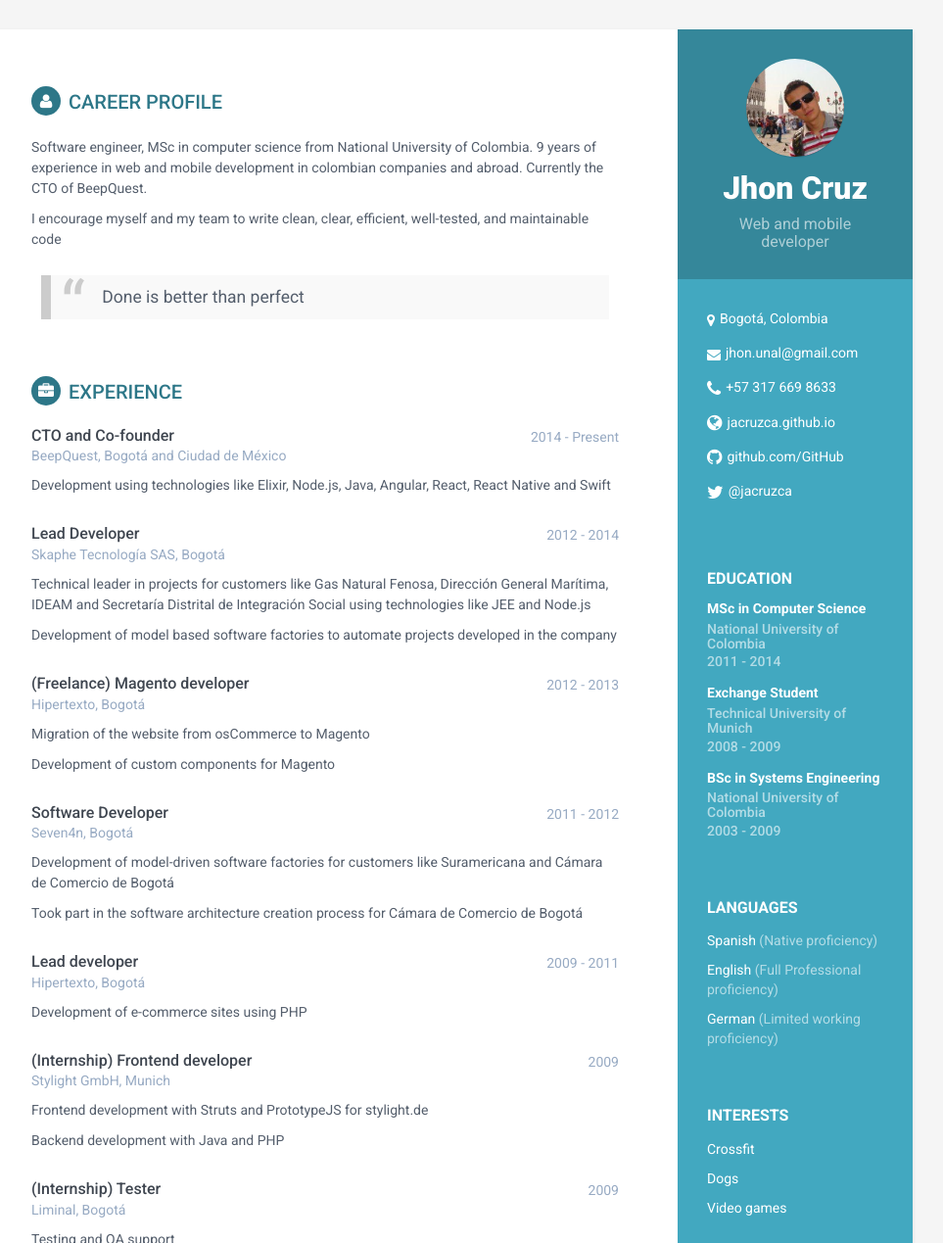
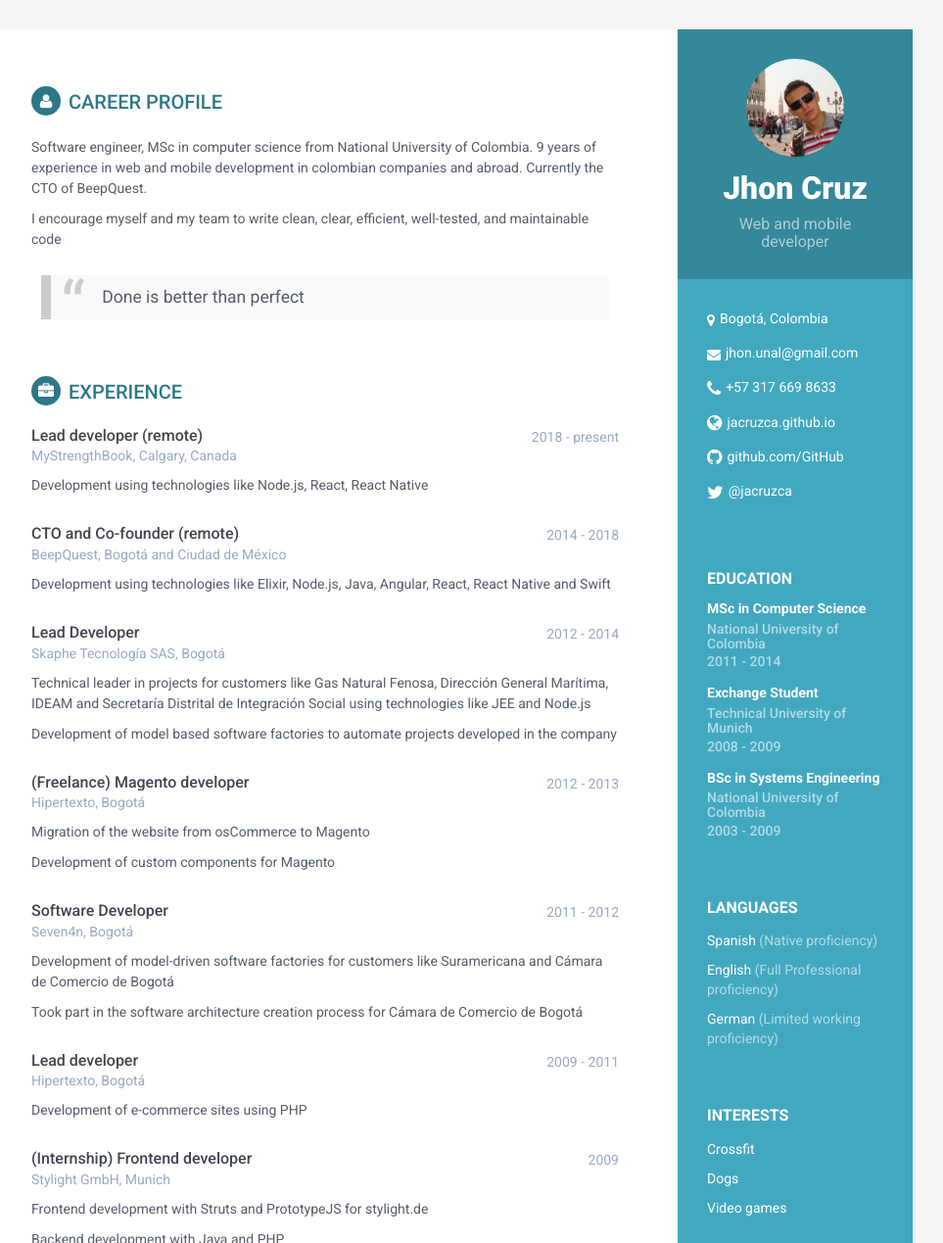
Before and after one commit to jacruzca/jacruzca.github.io, a Jekyll site: the page built from index.html, in a window 1280 px wide and 1400 px high, cut to the strip 0-1269 px from the top of the window. Shown: the whole strip at 98% size, without its empty margins (188-1151 px from the left). Built offline with Jekyll 4.4.1, drawn with Linux system fonts in a browser that asks for light colours; some of the changed text lies outside the part shown.

Commit message:
Update MSB experience and skills

```diff
--- a/_includes/experience.html
+++ b/_includes/experience.html
@@ -1,100 +1,146 @@
 <section class="section experiences-section">
-                <h2 class="section-title"><i class="fa fa-briefcase"></i>Experience</h2>
+    <h2 class="section-title">
+        <i class="fa fa-briefcase"></i>Experience</h2>
 
     <div class="item">
         <div class="meta">
             <div class="upper-row">
-                            <h3 class="job-title">CTO and Co-founder</h3>
-                            <div class="time">2014 - Present</div>
-                        </div><!--//upper-row-->
+                <h3 class="job-title">Lead developer (remote)</h3>
+                <div class="time">2018 - present</div>
+            </div>
+            <!--//upper-row-->
+            <div class="company">MyStrengthBook, Calgary, Canada</div>
+        </div>
+        <!--//meta-->
+        <div class="details">
+            <p>Development using technologies like Node.js, React, React Native</p>
+        </div>
+        <!--//details-->
+    </div>
+    <!--//item-->
+    <div class="item">
+        <div class="meta">
+            <div class="upper-row">
+                <h3 class="job-title">CTO and Co-founder (remote)</h3>
+                <div class="time">2014 - 2018</div>
+            </div>
+            <!--//upper-row-->
             <div class="company">BeepQuest, Bogotá and Ciudad de México</div>
-                    </div><!--//meta-->
+        </div>
+        <!--//meta-->
         <div class="details">
             <p>Development using technologies like Elixir, Node.js, Java, Angular, React, React Native and Swift</p>
-                    </div><!--//details-->
-                </div><!--//item-->
+        </div>
+        <!--//details-->
+    </div>
+    <!--//item-->
 
     <div class="item">
         <div class="meta">
             <div class="upper-row">
                 <h3 class="job-title">Lead Developer</h3>
                 <div class="time">2012 - 2014</div>
-                        </div><!--//upper-row-->
+            </div>
+            <!--//upper-row-->
             <div class="company">Skaphe Tecnología SAS, Bogotá</div>
-                    </div><!--//meta-->
+        </div>
+        <!--//meta-->
         <div class="details">
-                        <p>Technical leader in projects for customers like Gas Natural Fenosa, Dirección General Marítima,
-                          IDEAM and Secretaría Distrital de Integración Social using technologies like JEE and Node.js</p>
+            <p>Technical leader in projects for customers like Gas Natural Fenosa, Dirección General Marítima, IDEAM and Secretaría
+                Distrital de Integración Social using technologies like JEE and Node.js</p>
             <p>Development of model based software factories to automate projects developed in the company</p>
-                    </div><!--//details-->
-                </div><!--//item-->
+        </div>
+        <!--//details-->
+    </div>
+    <!--//item-->
 
     <div class="item">
         <div class="meta">
             <div class="upper-row">
                 <h3 class="job-title">(Freelance) Magento developer</h3>
                 <div class="time">2012 - 2013</div>
-                        </div><!--//upper-row-->
+            </div>
+            <!--//upper-row-->
             <div class="company">Hipertexto, Bogotá</div>
-                    </div><!--//meta-->
+        </div>
+        <!--//meta-->
         <div class="details">
             <p>Migration of the website from osCommerce to Magento</p>
             <p>Development of custom components for Magento</p>
-                    </div><!--//details-->
-                </div><!--//item-->
+        </div>
+        <!--//details-->
+    </div>
+    <!--//item-->
 
     <div class="item">
         <div class="meta">
             <div class="upper-row">
                 <h3 class="job-title">Software Developer</h3>
                 <div class="time">2011 - 2012</div>
-                        </div><!--//upper-row-->
+            </div>
+            <!--//upper-row-->
             <div class="company">Seven4n, Bogotá</div>
-                    </div><!--//meta-->
+        </div>
+        <!--//meta-->
         <div class="details">
             <p>Development of model-driven software factories for customers like Suramericana and Cámara de Comercio de Bogotá</p>
             <p>Took part in the software architecture creation process for Cámara de Comercio de Bogotá</p>
-                    </div><!--//details-->
-                </div><!--//item-->
+        </div>
+        <!--//details-->
+    </div>
+    <!--//item-->
 
     <div class="item">
         <div class="meta">
             <div class="upper-row">
                 <h3 class="job-title">Lead developer</h3>
                 <div class="time">2009 - 2011</div>
-                        </div><!--//upper-row-->
+            </div>
+            <!--//upper-row-->
             <div class="company">Hipertexto, Bogotá</div>
-                    </div><!--//meta-->
+        </div>
+        <!--//meta-->
         <div class="details">
             <p>Development of e-commerce sites using PHP</p>
-                    </div><!--//details-->
-                </div><!--//item-->
+        </div>
+        <!--//details-->
+    </div>
+    <!--//item-->
 
     <div class="item">
         <div class="meta">
             <div class="upper-row">
                 <h3 class="job-title">(Internship) Frontend developer</h3>
                 <div class="time">2009</div>
-                        </div><!--//upper-row-->
+            </div>
+            <!--//upper-row-->
             <div class="company">Stylight GmbH, Munich</div>
-                    </div><!--//meta-->
+        </div>
+        <!--//meta-->
         <div class="details">
             <p>Frontend development with Struts and PrototypeJS for stylight.de</p>
             <p>Backend development with Java and PHP</p>
-                    </div><!--//details-->
-                </div><!--//item-->
+        </div>
+        <!--//details-->
+    </div>
+    <!--//item-->
 
     <div class="item">
         <div class="meta">
             <div class="upper-row">
                 <h3 class="job-title">(Internship) Tester</h3>
                 <div class="time">2009</div>
-                        </div><!--//upper-row-->
+            </div>
+            <!--//upper-row-->
             <div class="company">Liminal, Bogotá</div>
-                    </div><!--//meta-->
+        </div>
+        <!--//meta-->
         <div class="details">
             <p>Testing and QA support</p>
-                    </div><!--//details-->
-                </div><!--//item-->
+        </div>
+        <!--//details-->
+    </div>
+    <!--//item-->
 
-            </section><!--//section-->
+</section>
+<!--//section-->
--- a/_includes/skills.html
+++ b/_includes/skills.html
@@ -1,125 +1,157 @@
 <section class="skills-section section">
-                <h2 class="section-title"><i class="fa fa-rocket"></i>Skills &amp; Proficiency</h2>
+    <h2 class="section-title">
+        <i class="fa fa-rocket"></i>Skills &amp; Proficiency</h2>
     <div class="skillset">
+
+        <div class="item">
+            <h3 class="level-title">React.js</h3>
+            <div class="level-bar">
+                <div class="level-bar-inner" data-level="85%">
+                </div>
+            </div>
+            <!--//level-bar-->
+        </div>
+        <!--//item-->
+
+        <div class="item">
+            <h3 class="level-title">React Native</h3>
+            <div class="level-bar">
+                <div class="level-bar-inner" data-level="85%">
+                </div>
+            </div>
+            <!--//level-bar-->
+        </div>
+        <!--//item-->
+
+        <div class="item">
+            <h3 class="level-title">Redux</h3>
+            <div class="level-bar">
+                <div class="level-bar-inner" data-level="80%">
+                </div>
+            </div>
+            <!--//level-bar-->
+        </div>
+        <!--//item-->
+
+        <div class="item">
+            <h3 class="level-title">Javascript/Node.js</h3>
+            <div class="level-bar">
+                <div class="level-bar-inner" data-level="95%">
+                </div>
+            </div>
+            <!--//level-bar-->
+        </div>
+        <!--//item-->
         <div class="item">
             <h3 class="level-title">Java EE</h3>
             <div class="level-bar">
                 <div class="level-bar-inner" data-level="90%">
                 </div>
-                        </div><!--//level-bar-->
-                    </div><!--//item-->
-
-                    <div class="item">
-                        <h3 class="level-title">Javascript/Node.js</h3>
-                        <div class="level-bar">
-                            <div class="level-bar-inner" data-level="98%">
             </div>
-                        </div><!--//level-bar-->
-                    </div><!--//item-->
+            <!--//level-bar-->
+        </div>
+        <!--//item-->
 
         <div class="item">
             <h3 class="level-title">Elixir/Phoenix</h3>
             <div class="level-bar">
                 <div class="level-bar-inner" data-level="45%">
                 </div>
-                        </div><!--//level-bar-->
-                    </div><!--//item-->
+            </div>
+            <!--//level-bar-->
+        </div>
+        <!--//item-->
 
         <div class="item">
             <h3 class="level-title">Docker</h3>
             <div class="level-bar">
                 <div class="level-bar-inner" data-level="80%">
                 </div>
-                        </div><!--//level-bar-->
-                    </div><!--//item-->
+            </div>
+            <!--//level-bar-->
+        </div>
+        <!--//item-->
 
         <div class="item">
             <h3 class="level-title">Android (native using Java)</h3>
             <div class="level-bar">
                 <div class="level-bar-inner" data-level="95%">
                 </div>
-                        </div><!--//level-bar-->
-                    </div><!--//item-->
+            </div>
+            <!--//level-bar-->
+        </div>
+        <!--//item-->
 
         <div class="item">
             <h3 class="level-title">iOS (native using Swift)</h3>
             <div class="level-bar">
                 <div class="level-bar-inner" data-level="80%">
                 </div>
-                        </div><!--//level-bar-->
-                    </div><!--//item-->
+            </div>
+            <!--//level-bar-->
+        </div>
+        <!--//item-->
 
         <div class="item">
             <h3 class="level-title">Angular v1</h3>
             <div class="level-bar">
                 <div class="level-bar-inner" data-level="95%">
                 </div>
-                        </div><!--//level-bar-->
-                    </div><!--//item-->
+            </div>
+            <!--//level-bar-->
+        </div>
+        <!--//item-->
 
         <div class="item">
             <h3 class="level-title">MongoDB</h3>
             <div class="level-bar">
                 <div class="level-bar-inner" data-level="90%">
                 </div>
-                        </div><!--//level-bar-->
-                    </div><!--//item-->
+            </div>
+            <!--//level-bar-->
+        </div>
+        <!--//item-->
 
         <div class="item">
             <h3 class="level-title">Redis</h3>
             <div class="level-bar">
                 <div class="level-bar-inner" data-level="80%">
                 </div>
-                        </div><!--//level-bar-->
-                    </div><!--//item-->
+            </div>
+            <!--//level-bar-->
+        </div>
+        <!--//item-->
 
         <div class="item">
             <h3 class="level-title">SQL Databases</h3>
             <div class="level-bar">
                 <div class="level-bar-inner" data-level="80%">
                 </div>
-                        </div><!--//level-bar-->
-                    </div><!--//item-->
-
-                    <div class="item">
-                        <h3 class="level-title">React.js</h3>
-                        <div class="level-bar">
-                            <div class="level-bar-inner" data-level="70%">
             </div>
-                        </div><!--//level-bar-->
-                    </div><!--//item-->
-
-                    <div class="item">
-                        <h3 class="level-title">React Native</h3>
-                        <div class="level-bar">
-                            <div class="level-bar-inner" data-level="85%">
+            <!--//level-bar-->
         </div>
-                        </div><!--//level-bar-->
-                    </div><!--//item-->
-
-                    <div class="item">
-                        <h3 class="level-title">Redux</h3>
-                        <div class="level-bar">
-                            <div class="level-bar-inner" data-level="80%">
-                            </div>
-                        </div><!--//level-bar-->
-                    </div><!--//item-->
+        <!--//item-->
 
         <div class="item">
             <h3 class="level-title">Cloud Services (AWS, GCP, Heroku)</h3>
             <div class="level-bar">
                 <div class="level-bar-inner" data-level="70%">
                 </div>
-                        </div><!--//level-bar-->
-                    </div><!--//item-->
+            </div>
+            <!--//level-bar-->
+        </div>
+        <!--//item-->
 
         <div class="item">
             <h3 class="level-title">Xtend and Xtext</h3>
             <div class="level-bar">
                 <div class="level-bar-inner" data-level="70%">
                 </div>
-                        </div><!--//level-bar-->
-                    </div><!--//item-->
+            </div>
+            <!--//level-bar-->
+        </div>
+        <!--//item-->
 
     </div>
-            </section><!--//skills-section-->
+</section>
+<!--//skills-section-->
```
Also changed, not shown: 1 other file. Lines whose indentation alone changed are shown as unchanged.
